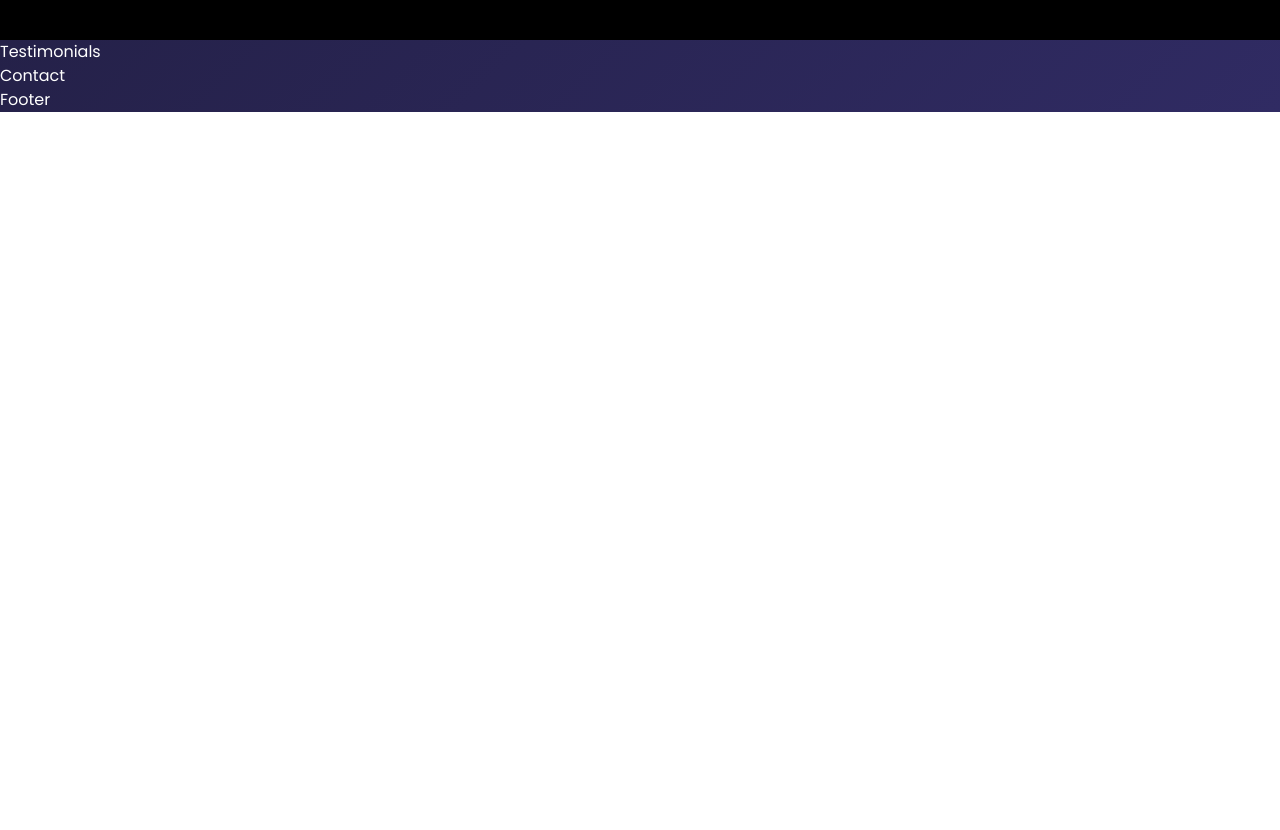
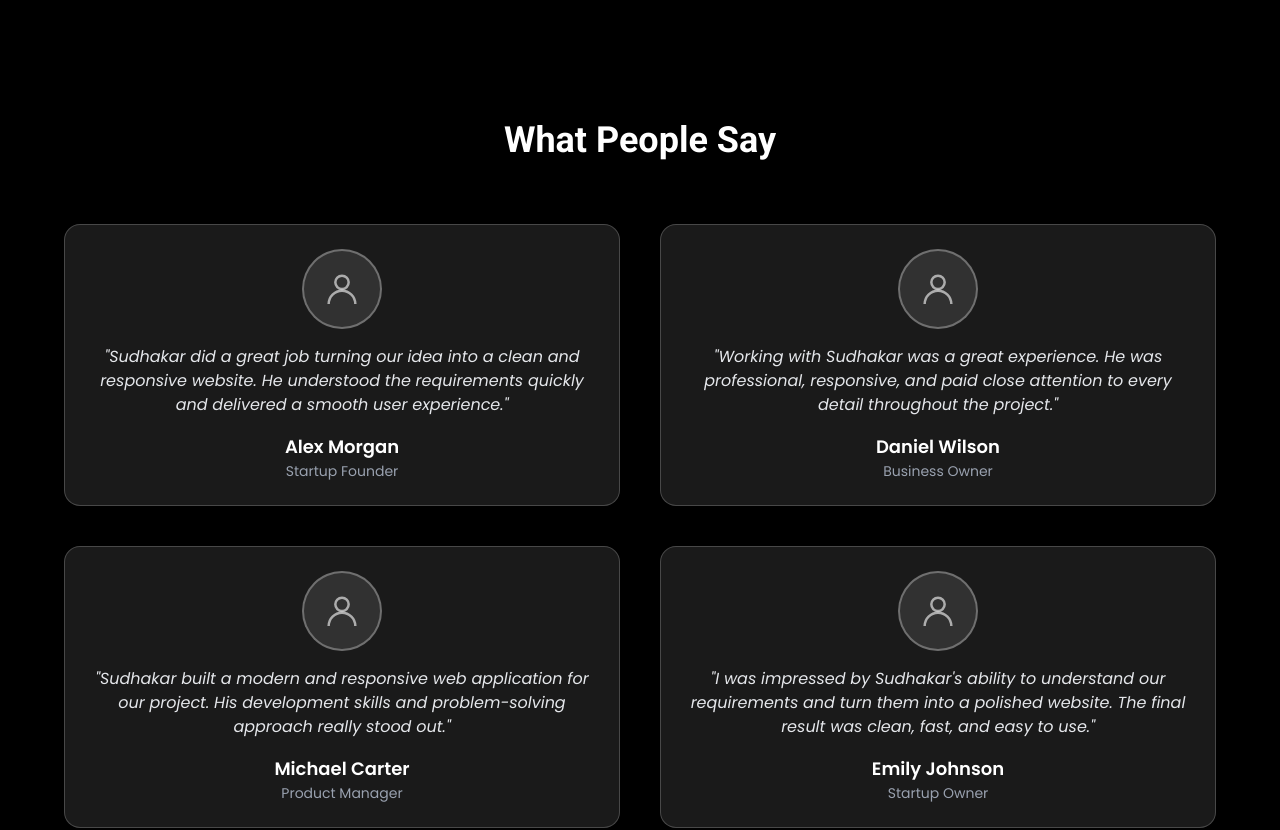
Before and after one commit to kumar-sudhakar/my-portfolio, a React (Vite) app in the folder my-portfolio/: page / in a window 1280 px wide. Shown: the part 7240-8070 px from the top of the page. Before the commit the page ends 7352 px from the top, so only its background shows below. Built offline with nearby package versions, Linux system fonts and the light colour scheme.

Commit message:
feat: add testimonials section

```diff
--- a/my-portfolio/src/sections/Testimonials.jsx
+++ b/my-portfolio/src/sections/Testimonials.jsx
@@ -1,9 +1,90 @@
-import React from 'react'
+import React from "react";
+import { motion } from "framer-motion";
 
-const Testimonials = () => {
+const testimonials = [
+  {
+    name: "Alex Morgan",
+    role: "Startup Founder",
+    review:
+      "Sudhakar did a great job turning our idea into a clean and responsive website. He understood the requirements quickly and delivered a smooth user experience.",
+  },
+  {
+    name: "Daniel Wilson",
+    role: "Business Owner",
+    review:
+      "Working with Sudhakar was a great experience. He was professional, responsive, and paid close attention to every detail throughout the project.",
+  },
+  {
+    name: "Michael Carter",
+    role: "Product Manager",
+    review:
+      "Sudhakar built a modern and responsive web application for our project. His development skills and problem-solving approach really stood out.",
+  },
+  {
+    name: "Emily Johnson",
+    role: "Startup Owner",
+    review:
+      "I was impressed by Sudhakar's ability to understand our requirements and turn them into a polished website. The final result was clean, fast, and easy to use.",
+  },
+];
+
+export default function Testimonials() {
   return (
-    <div>Testimonials</div>
-  )
+    <section
+      id="testimonials"
+      className="relative min-h-screen bg-black text-white flex flex-col items-center justify-center px-6 py-20"
+    >
+      {/* Heading */}
+      <motion.h2
+        className="text-4xl font-bold mb-16"
+        initial={{ opacity: 0, y: -50 }}
+        whileInView={{ opacity: 1, y: 0 }}
+        transition={{ duration: 0.6 }}
+        viewport={{ once: true }}
+      >
+        What People Say
+      </motion.h2>
+
+      {/* Grid Container */}
+      <div className="grid grid-cols-1 sm:grid-cols-2 lg:grid-cols-2 gap-10 max-w-6xl w-full">
+        {testimonials.map((t, i) => (
+          <motion.div
+            key={t.name + i}
+            initial={{ opacity: 0, y: 50 }}
+            whileInView={{ opacity: 1, y: 0 }}
+            transition={{ duration: 0.5, delay: i * 0.2 }}
+            viewport={{ once: true }}
+            whileHover={{ scale: 1.05, rotate: -1 }}
+            className="bg-white/10 backdrop-blur-lg border border-white/20 rounded-2xl p-6 flex flex-col items-center text-center transform transition duration-500"
+          >
+            {/* Dummy Avatar */}
+            <div className="w-20 h-20 rounded-full bg-white/10 border-2 border-white/30 mb-4 flex items-center justify-center">
+              <svg
+                xmlns="http://www.w3.org/2000/svg"
+                viewBox="0 0 24 24"
+                fill="none"
+                stroke="currentColor"
+                strokeWidth="1.5"
+                className="w-10 h-10 text-white/60"
+              >
+                <circle cx="12" cy="8" r="4" />
+                <path d="M4 21c0-4.4 3.6-8 8-8s8 3.6 8 8" />
+              </svg>
+            </div>
+
+            {/* Review */}
+            <p className="text-gray-200 italic mb-4">
+              "{t.review}"
+            </p>
+
+            {/* Name */}
+            <h3 className="text-lg font-semibold">{t.name}</h3>
+
+            {/* Role */}
+            <p className="text-sm text-gray-400">{t.role}</p>
+          </motion.div>
+        ))}
+      </div>
+    </section>
+  );
 }
-
-export default Testimonials
```
Also changed, not shown: 1 other file (tests, documents, lock files or other folders).
